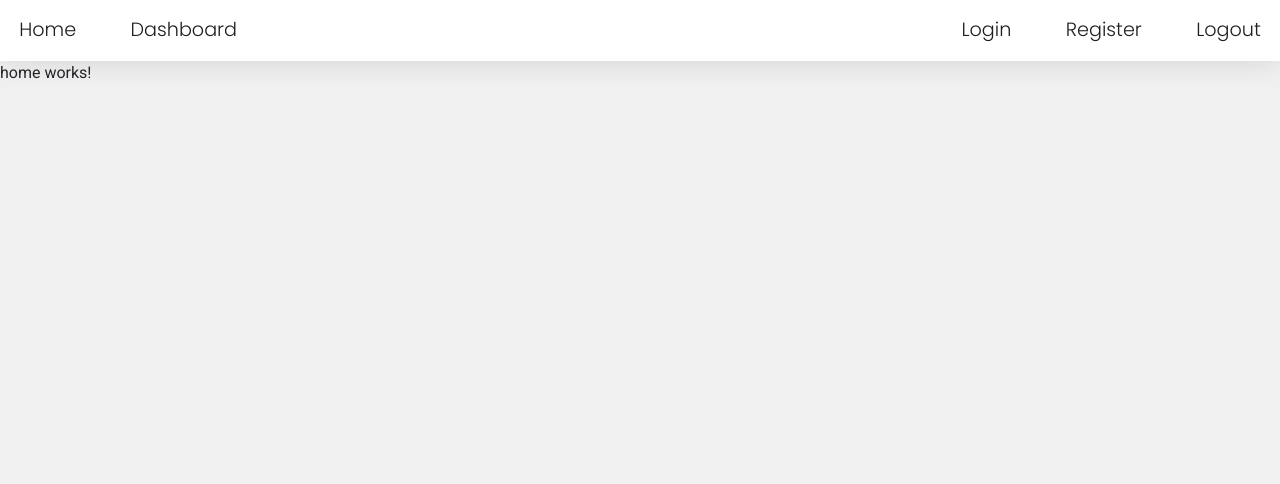
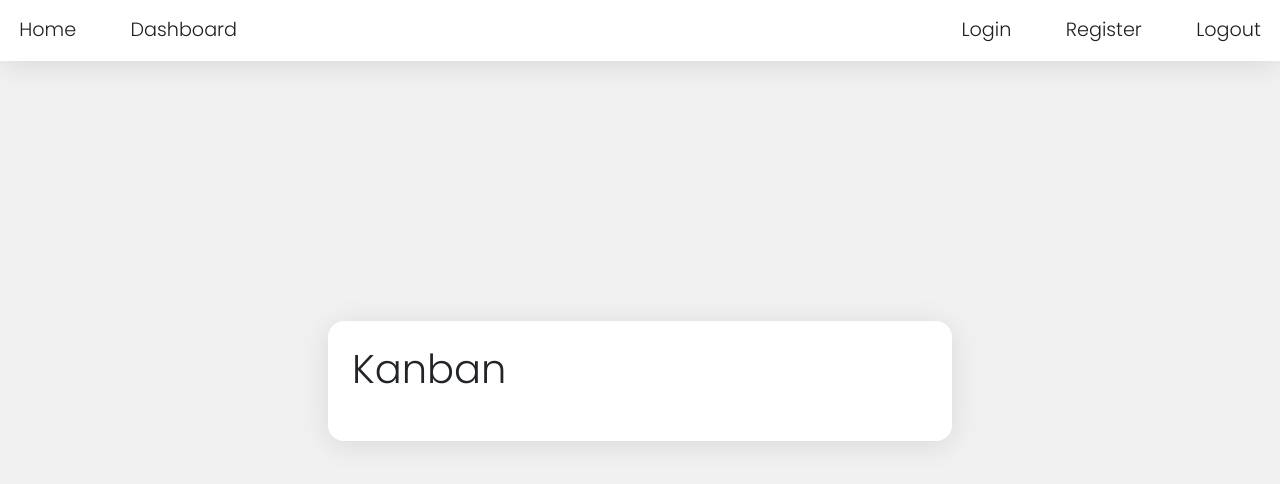
Before and after one commit to anniechakraborty/simpleKanbanBoard, an Angular app: page /home in a window 1280 px wide. Shown: the top 484 px of the page. Built offline with nearby package versions, Linux system fonts and the light colour scheme.

Commit message:
final design changes :) hopefully

```diff
--- a/src/app/components/dashboard/dashboard.component.html
+++ b/src/app/components/dashboard/dashboard.component.html
@@ -2,7 +2,7 @@
   <div class="board">
     <div class="controls">
       <button
-        class="btn btn btn-outline-light"
+        class="btn btn btn-outline-dark"
         data-bs-toggle="modal"
         data-bs-target="#exampleModal"
       >
@@ -16,7 +16,7 @@
           <p>To Dos</p>
           <p class="count">1</p>
         </div>
-        <div class="task">
+        <div class="task" data-bs-toggle="modal" data-bs-target="#exampleModal">
           <div class="header">
             <p class="title">Title</p>
             <button type="button" class="btn-close"></button>
--- a/src/app/components/home/home.component.html
+++ b/src/app/components/home/home.component.html
@@ -1 +1,6 @@
-<p>home works!</p>
+<div class="main_wrapper">
+    <div class="kanban">
+      <p class="display-6 mb-4">Kanban</p>
+
+    </div>
+  </div>
--- a/src/app/components/home/home.component.scss
+++ b/src/app/components/home/home.component.scss
@@ -0,0 +1,29 @@
+.main_wrapper {
+    display: flex;
+    justify-content: center;
+    align-items: center;
+
+    // color: white;
+    min-height: 80vh;
+    padding: 1em;
+    font-family: 'Poppins', sans-serif;
+    .kanban {
+        // /* From https://css.glass */
+        // background: rgba(255, 255, 255, 0.16);
+        border-radius: 16px;
+        box-shadow: 0 4px 30px rgba(0, 0, 0, 0.1);
+        // backdrop-filter: blur(5px);
+        // -webkit-backdrop-filter: blur(5px);
+        // border: 1px solid rgba(255, 255, 255, 0.37);
+
+        width: 50%;
+        padding: 1.5em;
+        background-color: white;
+
+        .btn_group{
+            display: flex;
+            gap: 1em;
+        }
+    }
+
+}
--- a/src/app/components/login/login.component.scss
+++ b/src/app/components/login/login.component.scss
@@ -3,21 +3,21 @@
     justify-content: center;
     align-items: center;
 
-    color: white;
     min-height: 80vh;
     padding: 1em;
     font-family: 'Poppins', sans-serif;
     .login {
         /* From https://css.glass */
         // background: rgba(255, 255, 255, 0.16);
-        // border-radius: 16px;
-        // box-shadow: 0 4px 30px rgba(0, 0, 0, 0.1);
+        border-radius: 16px;
+        box-shadow: 0 4px 30px rgba(0, 0, 0, 0.1);
         // backdrop-filter: blur(5px);
         // -webkit-backdrop-filter: blur(5px);
         // border: 1px solid rgba(255, 255, 255, 0.37);
 
         width: 50%;
         padding: 1.5em;
+        background-color: white;
 
         .btn_group{
             display: flex;
--- a/src/app/components/register/register.component.scss
+++ b/src/app/components/register/register.component.scss
@@ -3,21 +3,22 @@
     justify-content: center;
     align-items: center;
 
-    color: white;
+    // color: white;
     min-height: 80vh;
     padding: 1em;
     font-family: 'Poppins', sans-serif;
     .register {
         // /* From https://css.glass */
         // background: rgba(255, 255, 255, 0.16);
-        // border-radius: 16px;
-        // box-shadow: 0 4px 30px rgba(0, 0, 0, 0.1);
+        border-radius: 16px;
+        box-shadow: 0 4px 30px rgba(0, 0, 0, 0.1);
         // backdrop-filter: blur(5px);
         // -webkit-backdrop-filter: blur(5px);
         // border: 1px solid rgba(255, 255, 255, 0.37);
 
         width: 50%;
         padding: 1.5em;
+        background-color: white;
 
         .btn_group{
             display: flex;
```
Lines whose indentation alone changed are shown as unchanged.
